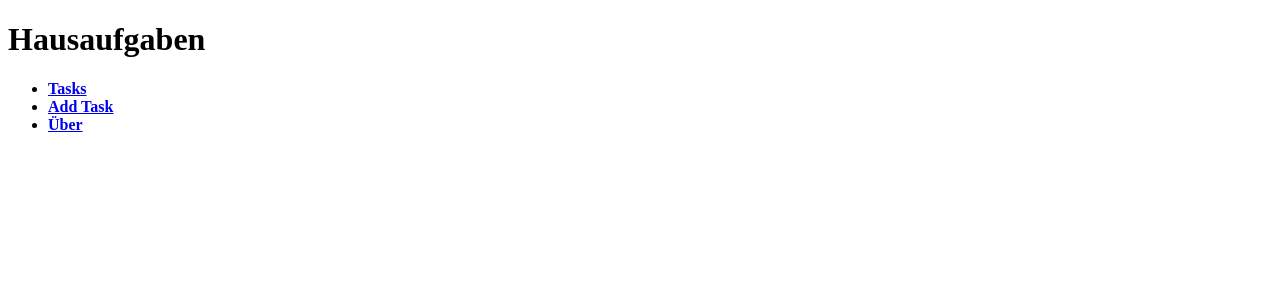
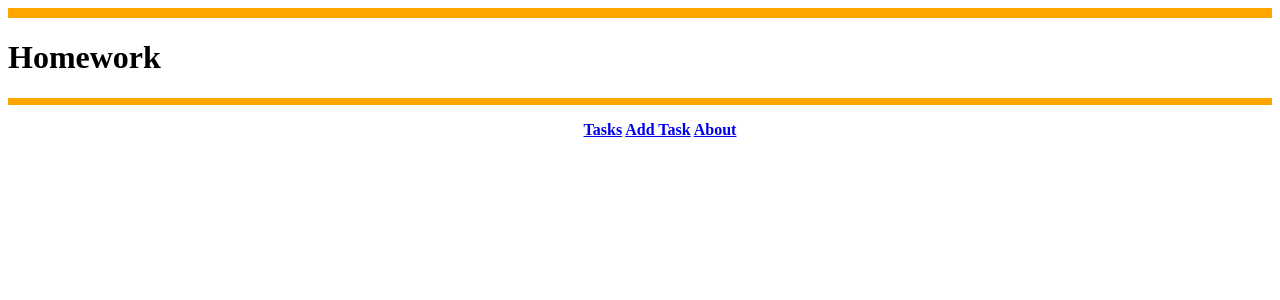
Before and after one commit to KacperLis299/HomeworksProject, a Flask app: page / in a window 1280 px wide. Shown: the top 300 px of the page. Run offline with Flask 2, Linux system fonts and the light colour scheme.

Commit message:
Update home.html

```diff
--- a/templates/home.html
+++ b/templates/home.html
@@ -10,17 +10,19 @@
   <body>
     <header>
       <div class="container">
-        <h1 class="logo">Hausaufgaben</h1>
+        <hr style="height: 10px; background: orange; border: 0px;">
+        <h1 class="logo">Homework</h1>
+        <hr style="height: 7px; background: orange; border: 0px;">
         <strong><nav>
           <ul class="menu">
-            <li><a href="/HA">Tasks</a></li>
-            <li><a href="/addtask">Add Task</a></li>
-            <li><a href="{{ url_for('home_blueprint.about') }}">Über</a></li>
-
+            <center><a href="/HA">Tasks</a></>
+            <left><a href="/addtask">Add Task</a></>
+            <left><a href="{{ url_for('home_blueprint.about') }}">About</a></left>
           </ul>
         </nav></strong>
       </div>
     </header>
+
 
 
 {% block content %}
```
